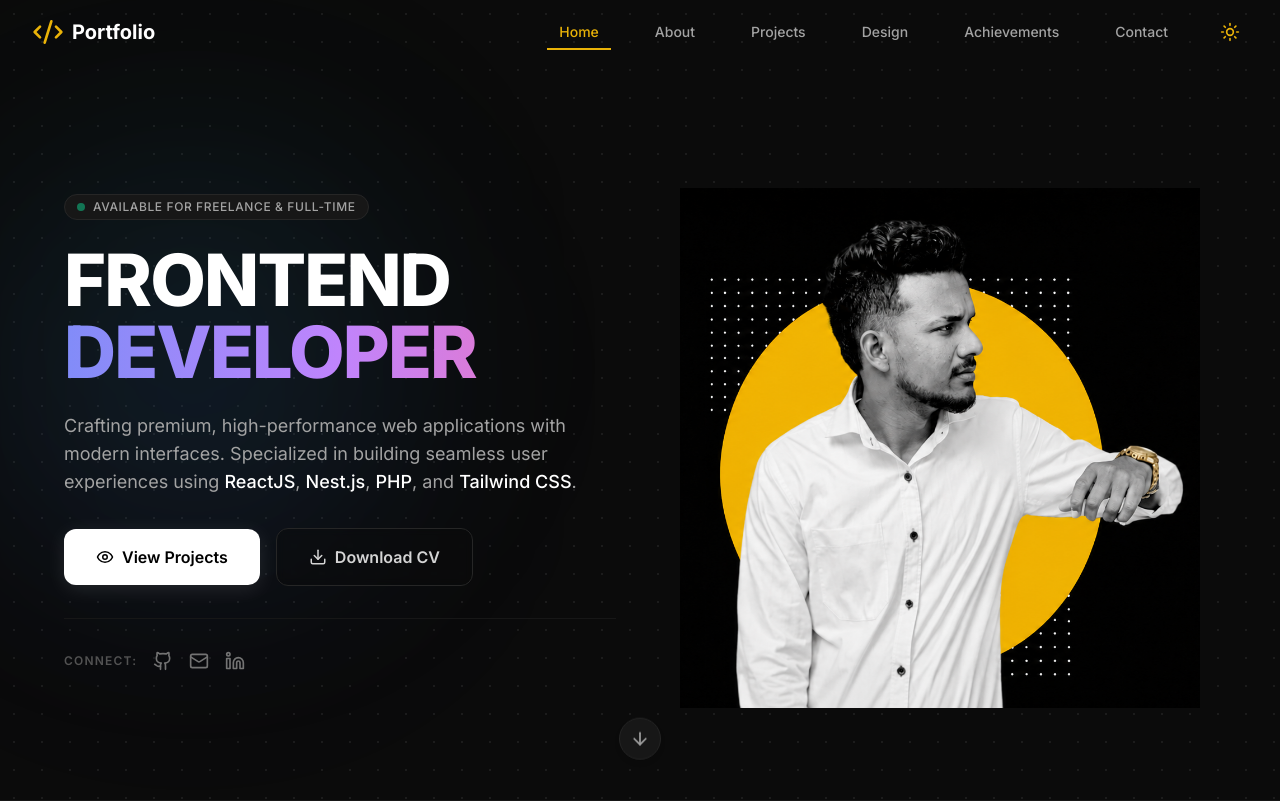
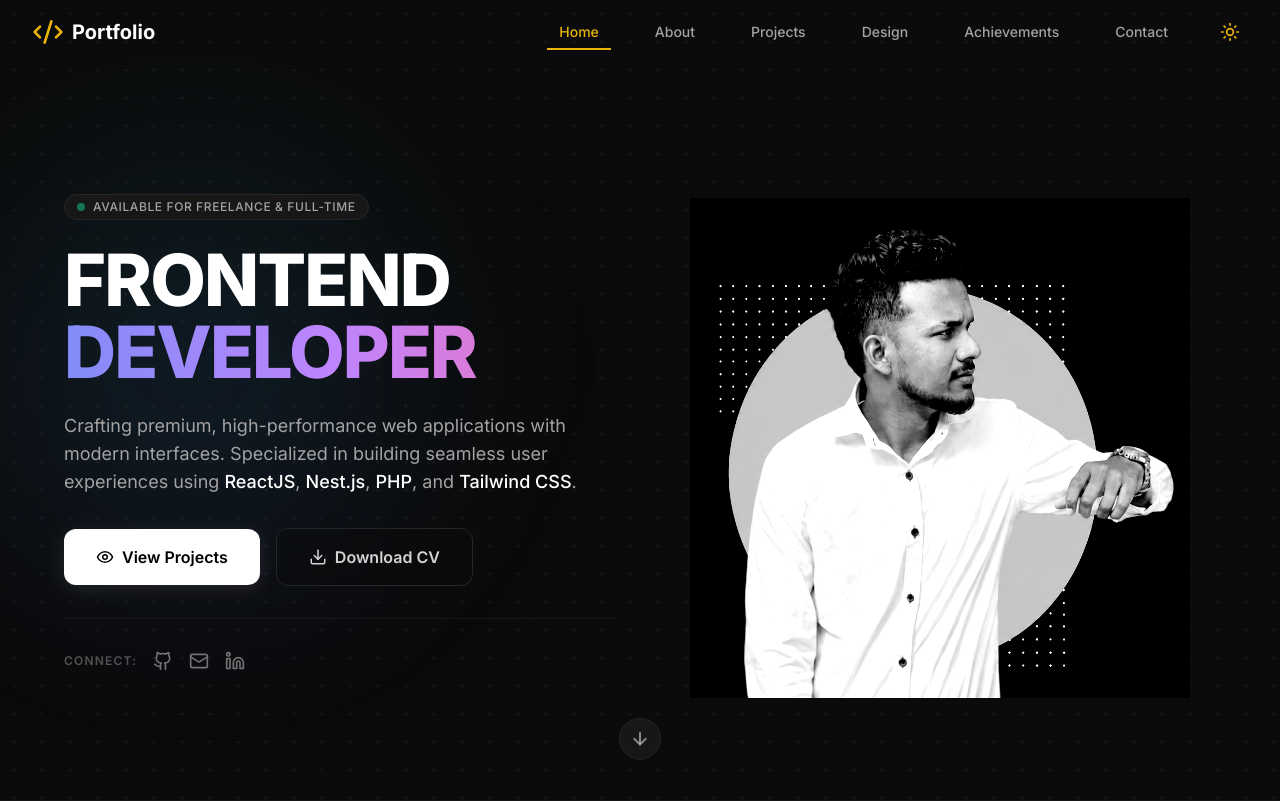
Before and after one commit to Dumindu-Dulanjaya/New-react-Portfolio, a React (Vite) app: page / in a window 1280 px wide. Shown: the top 801 px of the page. Built offline with nearby package versions, Linux system fonts and the light colour scheme.

Commit message:
Create and integrate the custom MinimalistHeroRight component for background-only parallax

```diff
--- /dev/null
+++ b/src/components/ui/minimalist-hero-right.tsx
@@ -0,0 +1,97 @@
+import React, { useRef } from 'react';
+import { motion, useMotionValue, useSpring, useTransform } from 'framer-motion';
+
+interface MinimalistHeroRightProps {
+  imageSrc: string;
+  imageAlt: string;
+}
+
+export const MinimalistHeroRight = ({ imageSrc, imageAlt }: MinimalistHeroRightProps) => {
+  // 1. Mouse එක තියෙන තැන track කරන්න container එකට ref එකක් ගන්නවා
+  const containerRef = useRef<HTMLDivElement>(null);
+
+  // 2. Motion values initialize කරනවා (මුලින්ම 0 තියෙන්නේ)
+  const mouseX = useMotionValue(0);
+  const mouseY = useMotionValue(0);
+
+  // 3. Mouse එක ගැස්සෙන්නේ නැතුව smoothly move වෙන්න Spring Physics දානවා
+  const springConfig = { stiffness: 100, damping: 25, mass: 1 };
+  const springX = useSpring(mouseX, springConfig);
+  const springY = useSpring(mouseY, springConfig);
+
+  // 4. Layers 2ට වෙන වෙනම depths (වේගයන්) හදනවා (Parallax range)
+  // White dots ලාවට හෙලවෙන්න (-15px සිට 15px දක්වා)
+  const dotsX = useTransform(springX, [-0.5, 0.5], [-15, 15]);
+  const dotsY = useTransform(springY, [-0.5, 0.5], [-15, 15]);
+
+  // Yellow circle එක ඊට වඩා වැඩි පරාසයකින් හෙලවෙන්න (-40px සිට 40px දක්වා)
+  const circleX = useTransform(springX, [-0.5, 0.5], [-40, 40]);
+  const circleY = useTransform(springY, [-0.5, 0.5], [-40, 40]);
+
+  // 5. Mouse එක container එක ඇතුළේ move වෙද්දී ක්රියාත්මක වන function එක
+  const handleMouseMove = (e: React.MouseEvent<HTMLDivElement>) => {
+    if (!containerRef.current) return;
+    const { clientX, clientY } = e;
+    const { left, top, width, height } = containerRef.current.getBoundingClientRect();
+
+    // මැද ලක්ෂ්යයේ සිට mouse එකට තියෙන දුර (-0.5 සිට 0.5 දක්වා අගයකට ගන්නවා)
+    const relativeX = (clientX - left) / width - 0.5;
+    const relativeY = (clientY - top) / height - 0.5;
+
+    mouseX.set(relativeX);
+    mouseY.set(relativeY);
+  };
+
+  // මවුස් එක ඉවතට ගියහම ආපහු මැදටම එන්න (Reset)
+  const handleMouseLeave = () => {
+    mouseX.set(0);
+    mouseY.set(0);
+  };
+
+  return (
+    <div
+      ref={containerRef}
+      onMouseMove={handleMouseMove}
+      onMouseLeave={handleMouseLeave}
+      className="md:col-span-6 relative flex justify-center items-center h-[500px] lg:h-full w-full cursor-pointer z-10 overflow-visible"
+    >
+
+      {/* 🔴 LAYER 1: Animate වන White Dots Grid (Subtle Move) */}
+      <motion.div
+        style={{ x: dotsX, y: dotsY }}
+        className="absolute z-0 w-64 h-64 opacity-40 pointer-events-none"
+      >
+        <div className="absolute inset-0 bg-[radial-gradient(rgba(255,255,255,0.2)_2px,transparent_2px)] [background-size:16px_16px]" />
+      </motion.div>
+
+      {/* 🟡 LAYER 2: Animate වන Solid Yellow Circle (Moderate Move + Floating Idle Effect) */}
+      <motion.div
+        style={{ x: circleX, y: circleY }}
+        animate={{
+          y: [-6, 6], // මවුස් එක නැතත් නිකන්ම උඩ පල්ලෙහා පාවෙන idle animation එක
+        }}
+        transition={{
+          y: {
+            repeat: Infinity,
+            repeatType: "reverse",
+            duration: 4,
+            ease: "easeInOut"
+          }
+        }}
+        className="absolute z-10 h-[280px] w-[280px] lg:h-[380px] lg:w-[380px] rounded-full bg-[#EAB308] shadow-[0_0_50px_rgba(234,179,8,0.2)]"
+      />
+
+      {/* 👤 LAYER 3: සම්පූර්ණයෙන්ම STATIC (Fixed) පින්තූරය - කිසිම සෙලවීමක් නැත! */}
+      {/* මුලින්ම load වෙද්දී විතරක් smoothly පෙනී ඉන්න fade-in එකක් විතරක් දාලา තියෙන්නේ */}
+      <motion.img
+        src={imageSrc}
+        alt={imageAlt}
+        initial={{ opacity: 0, y: 30 }}
+        animate={{ opacity: 1, y: 16 }} // translate-y-4 ට සමානයි
+        transition={{ duration: 0.8, ease: "easeOut" }}
+        className="relative z-20 h-[380px] lg:h-[500px] w-auto object-contain select-none filter grayscale contrast-125 brightness-105"
+      />
+
+    </div>
+  );
+};
--- a/src/pages/Home.tsx
+++ b/src/pages/Home.tsx
@@ -1,49 +1,16 @@
 import React, { useState } from 'react';
-import { motion, AnimatePresence, useMotionValue, useSpring, useTransform } from 'framer-motion';
+import { motion, AnimatePresence } from 'framer-motion';
 import { ArrowDown, Download, Eye, Github, Mail, Linkedin, ArrowRight } from 'lucide-react';
 import { Link } from 'react-router-dom';
 import WelcomeLoader from '../components/WelcomeLoader';
 import portfolioimage from '../assets/portfolioimage.png';
+import { MinimalistHeroRight } from '../components/ui/minimalist-hero-right';
 
 const Home = () => {
   const [isLoading, setIsLoading] = useState(true);
   const [hoveredService, setHoveredService] = useState<number | null>(null);
 
-  // Mouse movement tracking values for the Hero ID Card
-  const mouseX = useMotionValue(0);
-  const mouseY = useMotionValue(0);
 
-  // Spring physics configuration (highly responsive and smooth)
-  const springConfig = { mass: 1, stiffness: 120, damping: 25 };
-  const springX = useSpring(mouseX, springConfig);
-  const springY = useSpring(mouseY, springConfig);
-
-  // Map spring coordinates to different depths (Parallax effect)
-  // Layer 1 (Background - White Dots: factor 0.05)
-  const dotsX = useTransform(springX, [-250, 250], [-12, 12]);
-  const dotsY = useTransform(springY, [-250, 250], [-12, 12]);
-
-  // Layer 2 (Middle ground - Yellow Circle: factor 0.15)
-  const circleX = useTransform(springX, [-250, 250], [-36, 36]);
-  const circleY = useTransform(springY, [-250, 250], [-36, 36]);
-  const circleRotateX = useTransform(springY, [-250, 250], [4, -4]);
-  const circleRotateY = useTransform(springX, [-250, 250], [-4, 4]);
-
-
-  const handleMouseMove = (e: React.MouseEvent<HTMLDivElement>) => {
-    const rect = e.currentTarget.getBoundingClientRect();
-    const width = rect.width;
-    const height = rect.height;
-    const x = e.clientX - rect.left - width / 2;
-    const y = e.clientY - rect.top - height / 2;
-    mouseX.set(x);
-    mouseY.set(y);
-  };
-
-  const handleMouseLeave = () => {
-    mouseX.set(0);
-    mouseY.set(0);
-  };
 
   const scrollToNext = () => {
     const servicesSection = document.getElementById('services-section');
@@ -129,8 +96,6 @@ const Home = () => {
             className="relative z-10 min-h-screen flex items-center justify-center px-4 sm:px-6 lg:px-8 pt-16"
           >
             <div
-              onMouseMove={handleMouseMove}
-              onMouseLeave={handleMouseLeave}
               className="max-w-6xl mx-auto w-full grid grid-cols-1 lg:grid-cols-12 gap-12 items-center py-12"
             >
 
@@ -201,90 +166,12 @@ const Home = () => {
                 </motion.div>
               </div>
 
-              {/* Right Side: Large Borderless Minimalist Image (3D Multi-Layered Parallax) */}
+              {/* Right Side: Large Borderless Minimalist Image (Custom Parallax Component) */}
               <div className="lg:col-span-6 flex justify-center lg:justify-end order-1 lg:order-2 overflow-visible">
-                <div className="relative flex justify-center items-center w-full max-w-[500px] lg:max-w-[560px] xl:max-w-[620px] h-[550px] overflow-visible">
-
-                  {/* Layer 1: White Dot Grids (Background Parallax - z-0) */}
-                  <motion.div
-                    style={{ x: dotsX, y: dotsY }}
-                    className="absolute inset-0 z-0 pointer-events-none overflow-visible"
-                  >
-                    {/* Top-Left Animated Dot Grid */}
-                    <div className="absolute top-[100px] left-[50px] lg:top-[90px] lg:left-[90px]">
-                      <div className="grid grid-cols-5 gap-x-4 gap-y-4">
-                        {Array.from({ length: 25 }).map((_, i) => (
-                          <motion.div
-                            key={i}
-                            className="w-1 h-1 rounded-full bg-white"
-                            animate={{
-                              scale: [1, 1.5, 1],
-                              opacity: [0.2, 0.9, 0.2]
-                            }}
-                            transition={{
-                              duration: 2.5 + (i % 3),
-                              repeat: Infinity,
-                              ease: "easeInOut",
-                              delay: (i % 5) * 0.15
-                            }}
-                          />
-                        ))}
-                      </div>
-                    </div>
-
-                    {/* Bottom-Right Animated Dot Grid */}
-                    <div className="absolute bottom-[100px] right-[50px] lg:bottom-[90px] lg:right-[90px]">
-                      <div className="grid grid-cols-5 gap-x-4 gap-y-4">
-                        {Array.from({ length: 25 }).map((_, i) => (
-                          <motion.div
-                            key={i}
-                            className="w-1 h-1 rounded-full bg-white"
-                            animate={{
-                              scale: [1, 1.5, 1],
-                              opacity: [0.2, 0.9, 0.2]
-                            }}
-                            transition={{
-                              duration: 2.5 + (i % 3),
-                              repeat: Infinity,
-                              ease: "easeInOut",
-                              delay: (i % 5) * 0.15
-                            }}
-                          />
-                        ))}
-                      </div>
-                    </div>
-                  </motion.div>
-
-                  {/* Layer 2: Yellow Circle (Middle ground Parallax - z-10) */}
-                  <motion.div
-                    initial={{ scale: 0.6, opacity: 0 }}
-                    animate={{ scale: 1, opacity: 1 }}
-                    transition={{ duration: 0.8, ease: "easeOut" }}
-                    style={{
-                      x: circleX,
-                      y: circleY,
-                      rotateX: circleRotateX,
-                      rotateY: circleRotateY,
-                      transformStyle: 'preserve-3d'
-                    }}
-                    className="absolute z-10 w-[280px] h-[280px] lg:w-[400px] lg:h-[400px] rounded-full bg-[#EAB308]"
-                  />
-
-                  {/* Layer 3: Portrait Image (Foreground Static - z-20) */}
-                  <motion.div
-                    initial={{ opacity: 0, y: 20 }}
-                    animate={{ opacity: 1, y: 0 }}
-                    transition={{ duration: 0.8, delay: 0.2, ease: "easeOut" }}
-                    className="relative z-20 flex justify-center items-center"
-                  >
-                    <img
-                      src={portfolioimage}
-                      alt="Dumindu Dulanjaya"
-                      className="h-[380px] lg:h-[520px] w-auto object-contain select-none translate-y-4"
-                    />
-                  </motion.div>
-
-                </div>
+                <MinimalistHeroRight
+                  imageSrc={portfolioimage}
+                  imageAlt="Dumindu Dulanjaya"
+                />
               </div>
 
             </div>
```
